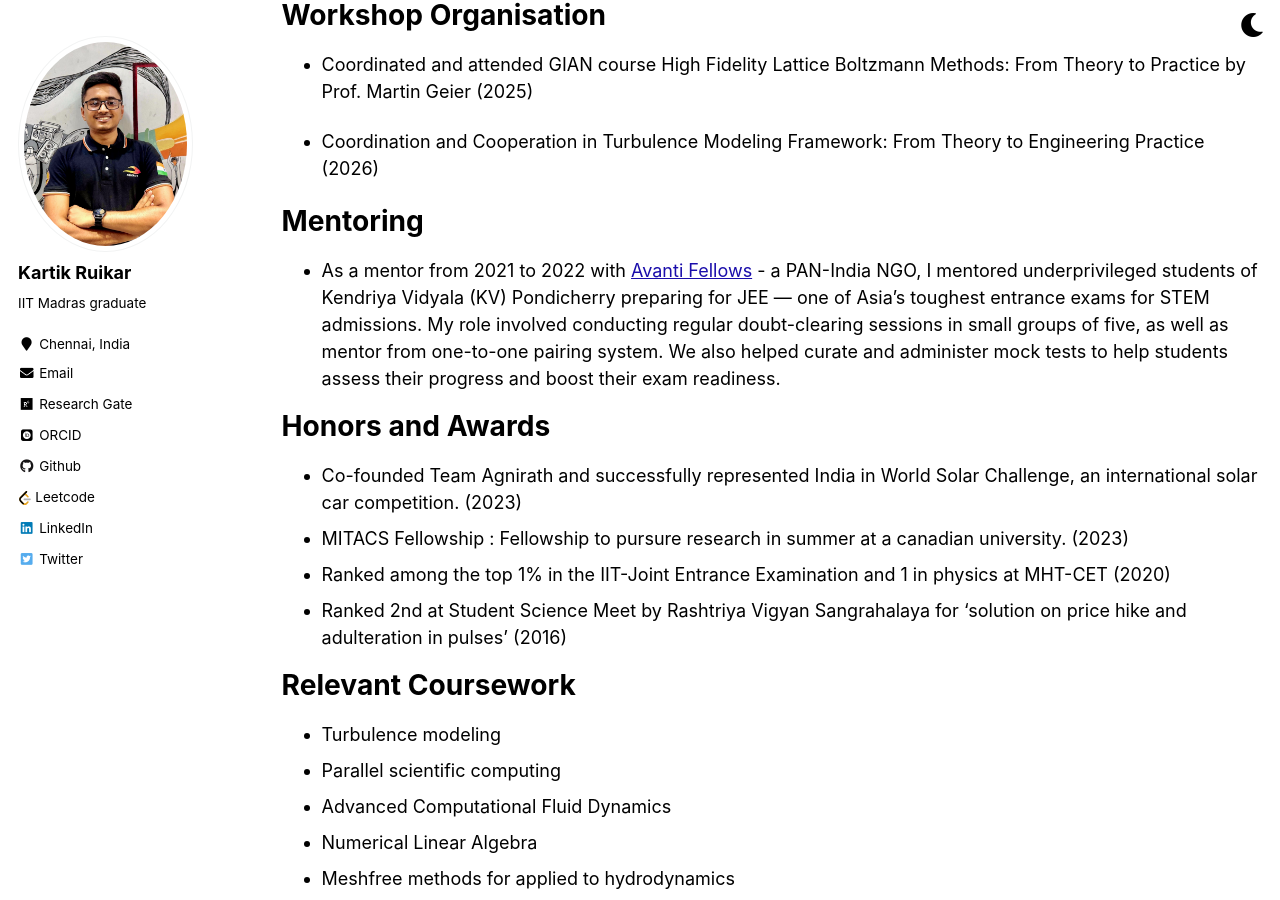
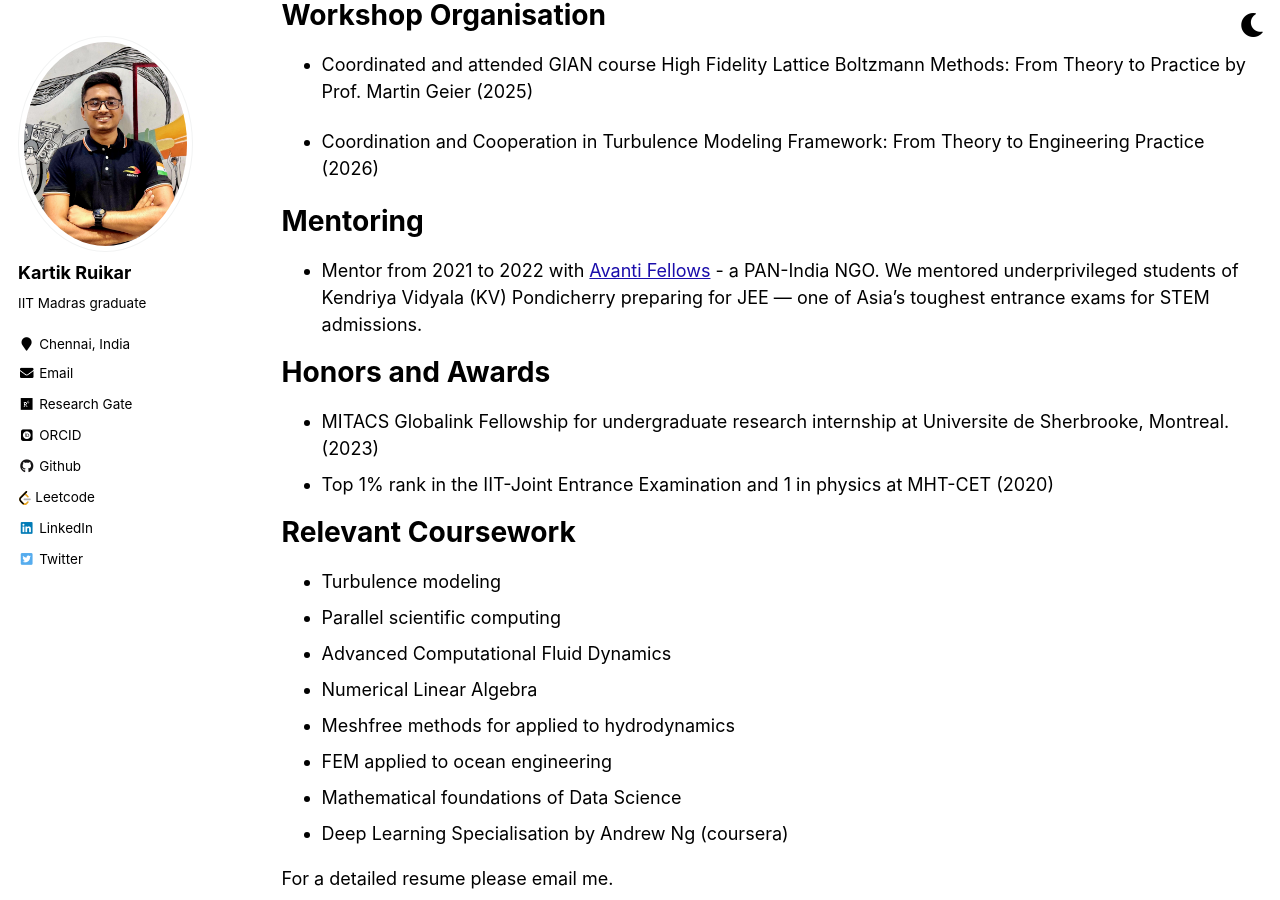
Before and after one commit to Kartik2605/Kartik2605.github.io, a Jekyll site: the page built from _pages/cv.md, in a window 1280 px wide and 900 px high, scrolled down 2038 px. Built offline with Jekyll 4.4.1, drawn with Linux system fonts in a browser that asks for light colours; some web fonts are replaced.

Commit message:
some changes in CV

```diff
--- a/_pages/cv.md
+++ b/_pages/cv.md
@@ -111,14 +111,12 @@ redirect_from:
 
 # Mentoring
 
-- As a mentor from 2021 to 2022 with [Avanti Fellows](https://www.avantifellows.org/) - a PAN-India NGO, I mentored underprivileged students of Kendriya Vidyala (KV) Pondicherry preparing for JEE — one of Asia’s toughest entrance exams for STEM admissions. My role involved conducting regular doubt-clearing sessions in small groups of five, as well as mentor from one-to-one pairing system. We also helped curate and administer mock tests to help students assess their progress and boost their exam readiness.
+- Mentor from 2021 to 2022 with [Avanti Fellows](https://www.avantifellows.org/) - a PAN-India NGO. We mentored underprivileged students of Kendriya Vidyala (KV) Pondicherry preparing for JEE — one of Asia’s toughest entrance exams for STEM admissions.
 
 # Honors and Awards
 
-- Co-founded Team Agnirath and successfully represented India in World Solar Challenge, an international solar car competition. (2023)
-- MITACS Fellowship : Fellowship to pursure research in summer at a canadian university. (2023)
-- Ranked among the top 1% in the IIT-Joint Entrance Examination and 1 in physics at MHT-CET (2020)
-- Ranked 2nd at Student Science Meet by Rashtriya Vigyan Sangrahalaya for 'solution on price hike and adulteration in pulses' (2016)
+- MITACS Globalink Fellowship for undergraduate research internship at Universite de Sherbrooke, Montreal. (2023)
+- Top 1% rank in the IIT-Joint Entrance Examination and 1 in physics at MHT-CET (2020)
 
 # Relevant Coursework
 
```
